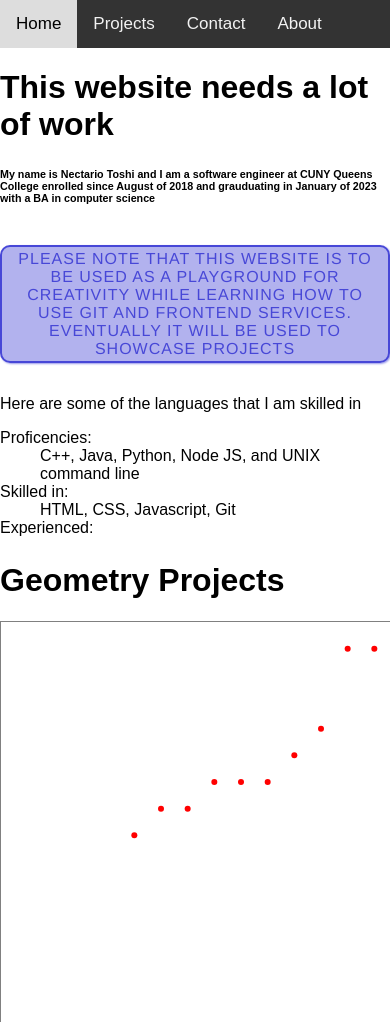
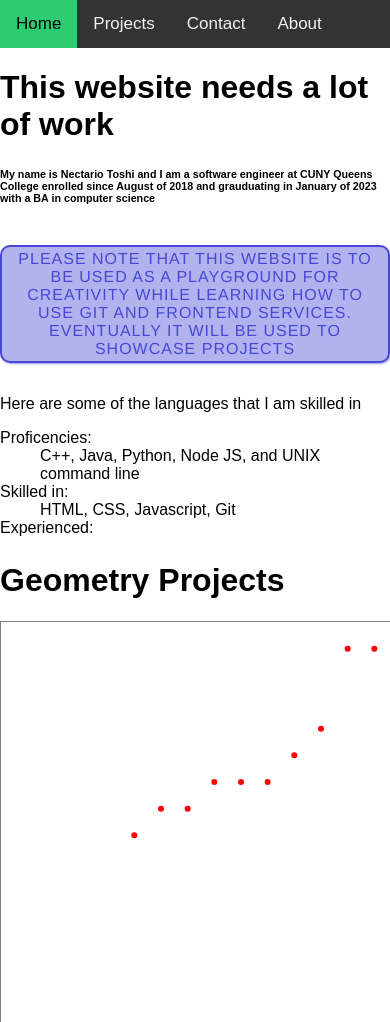
Before and after one commit to NectarioT/NectarioT.github.io, a plain HTML site: page index.html in a window 390 px wide. Shown: the top 1022 px of the page. Drawn offline with Linux system fonts and the light colour scheme.

```diff
--- a/index.html
+++ b/index.html
@@ -2,7 +2,7 @@
     <head>
 
         <link rel="stylesheet" type = "text/css" href="pants.css"/>
-
+        <meta name="viewport" content="width=device-width, initial-scale=1.0">
         <script src ="brain.js" defer></script>
 
     </head>
--- a/pants.css
+++ b/pants.css
@@ -33,7 +33,7 @@ p {
   }
 
   .topnav a:hover{
-    background-color: #ddd;
+    background-color: #2ECC71;
     color: black;
   }
 
```
